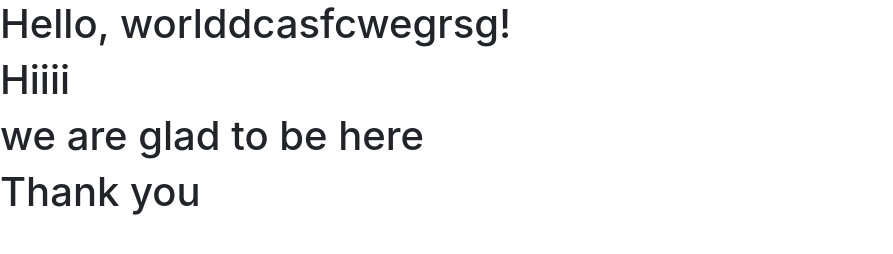
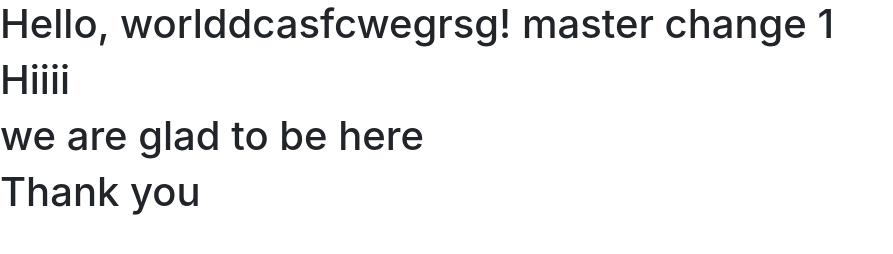
Before and after one commit to Prajakta8888/GitLearning, a plain HTML site: page My Website/index.html in a window 1280 px wide. Shown: the whole page, without its empty margins (0-893 px from the left). Drawn offline with nearby package versions, Linux system fonts and the light colour scheme.

Commit message:
MAster change

```diff
--- a/My Website/index.html
+++ b/My Website/index.html
@@ -11,7 +11,7 @@
     <title>Hello, world!</title>
   </head>
   <body>
-    <h1>Hello, worlddcasfcwegrsg!</h1>
+    <h1>Hello, worlddcasfcwegrsg! master change 1</h1>
     <h1>Hiiii</h1>
     <h1>we are glad to be here</h1>
     <h1>Thank you</h1>
```
